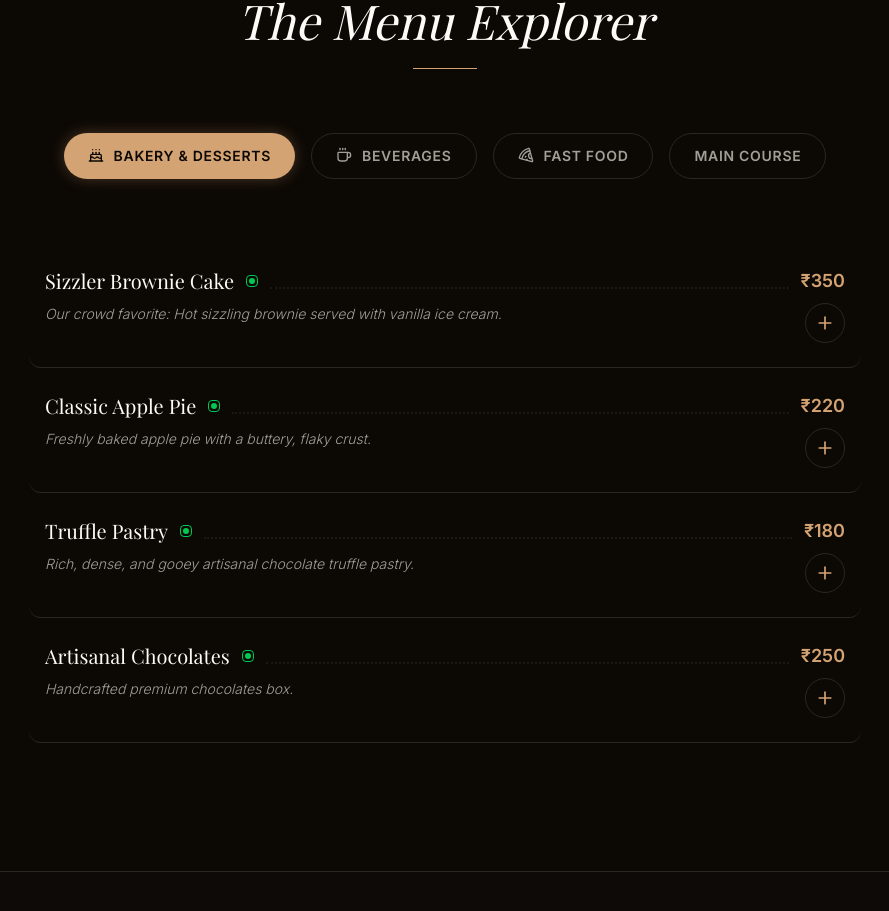
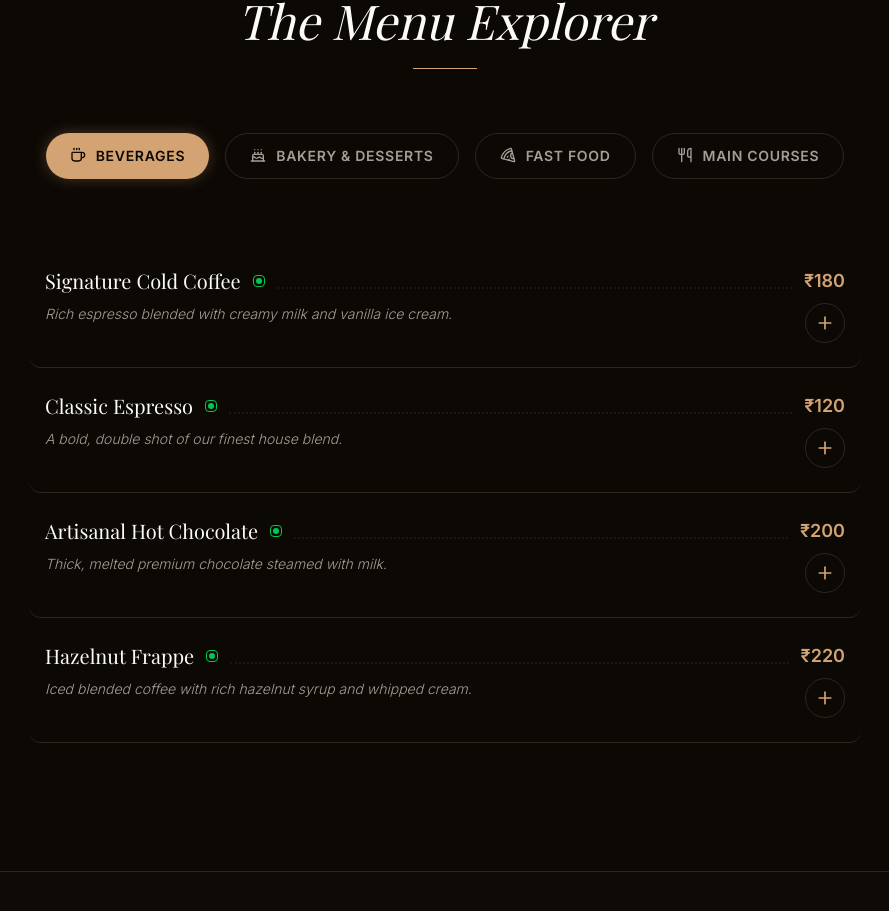
Before and after one commit to s4sxam/The-Bakeology-Cafe, a React (Vite) app: page / in a window 1280 px wide. Shown: the part 968-1879 px from the top of the page, without its empty margins (195-1084 px from the left). Built offline with nearby package versions, Linux system fonts and the light colour scheme; a web font is replaced by a local one.

Commit message:
Update menuData.ts

```diff
--- a/src/data/menuData.ts
+++ b/src/data/menuData.ts
@@ -5,32 +5,65 @@ export type MenuItemType = {
   description: string;
   category: string;
   isVeg: boolean;
+  image?: string; // Made optional so code doesn't break if other items don't have images yet
 };
 
-// Updated specifically for The Bakeology based on your Google Maps data
-export const menuData: MenuItemType[] =[
-  // Bakery & Desserts
-  { id: 'bd1', name: 'Sizzler Brownie Cake', price: 350, description: 'Our crowd favorite: Hot sizzling brownie served with vanilla ice cream.', category: 'Bakery & Desserts', isVeg: true },
-  { id: 'bd2', name: 'Classic Apple Pie', price: 220, description: 'Freshly baked apple pie with a buttery, flaky crust.', category: 'Bakery & Desserts', isVeg: true },
-  { id: 'bd3', name: 'Truffle Pastry', price: 180, description: 'Rich, dense, and gooey artisanal chocolate truffle pastry.', category: 'Bakery & Desserts', isVeg: true },
-  { id: 'bd4', name: 'Artisanal Chocolates', price: 250, description: 'Handcrafted premium chocolates box.', category: 'Bakery & Desserts', isVeg: true },
+export const menuData: MenuItemType[] = [
+  // Beverages (No images provided yet)
+  { id: 'b1', name: 'Signature Cold Coffee', price: 180, description: 'Rich espresso blended with creamy milk and vanilla ice cream.', category: 'Beverages', isVeg: true },
+  { id: 'b2', name: 'Classic Espresso', price: 120, description: 'A bold, double shot of our finest house blend.', category: 'Beverages', isVeg: true },
+  { id: 'b3', name: 'Artisanal Hot Chocolate', price: 200, description: 'Thick, melted premium chocolate steamed with milk.', category: 'Beverages', isVeg: true },
+  { id: 'b4', name: 'Hazelnut Frappe', price: 220, description: 'Iced blended coffee with rich hazelnut syrup and whipped cream.', category: 'Beverages', isVeg: true },
 
-  // Beverages
-  { id: 'b1', name: 'Specialty Cappuccino', price: 200, description: 'Handcrafted hot coffee brewed to absolute perfection.', category: 'Beverages', isVeg: true },
-  { id: 'b2', name: 'Artisanal Cold Coffee', price: 220, description: 'Creamy and refreshing signature cold brew blend.', category: 'Beverages', isVeg: true },
-  { id: 'b3', name: 'Passionfruit Cooler', price: 240, description: 'Tropical passionfruit mocktail with sparkling water.', category: 'Beverages', isVeg: true },
+  // Bakery & Desserts (UPDATED WITH LOCAL IMAGES)
+  {
+    id: 'bd1',
+    name: 'Chocolate Truffle Pastry',
+    price: 150,
+    description: 'Decadent layers of dark chocolate sponge and rich ganache.',
+    category: 'Bakery & Desserts',
+    isVeg: true,
+    image: '/images/pexels-pelageia-zelenina-58865108-10390468.webp'
+  },
+  {
+    id: 'bd2',
+    name: 'Classic Apple Pie',
+    price: 180,
+    description: 'Warm, spiced apples baked in a buttery, flaky crust.',
+    category: 'Bakery & Desserts',
+    isVeg: true,
+    image: '/images/pexels-mary-nikitina-53440096-7790871.webp'
+  },
+  {
+    id: 'bd3',
+    name: 'Artisanal Chocolates',
+    price: 120,
+    description: 'Handcrafted melt-in-your-mouth artisanal chocolates.',
+    category: 'Bakery & Desserts',
+    isVeg: true,
+    image: '/images/pexels-suju-1693027.webp'
+  },
+  {
+    id: 'bd4',
+    name: 'Sizzler Brownie Cake',
+    price: 250,
+    description: 'Hot sizzling brownie served with vanilla ice cream and chocolate sauce.',
+    category: 'Bakery & Desserts',
+    isVeg: true,
+    image: '/images/pexels-pixabay-45202.webp'
+  },
 
   // Fast Food
-  { id: 'f1', name: 'Signature Veg Pizza', price: 380, description: 'Freshly baked pizza loaded with premium seasonal veggies.', category: 'Fast Food', isVeg: true },
-  { id: 'f2', name: 'Bombay Pav Bhaji', price: 250, description: 'Spicy mashed vegetable curry served with soft buttery pav.', category: 'Fast Food', isVeg: true },
-  { id: 'f3', name: 'Bao Bun Veg', price: 240, description: 'Soft steamed bao buns filled with savory gourmet vegetables.', category: 'Fast Food', isVeg: true },
-  { id: 'f4', name: 'Steamed Dumplings', price: 220, description: 'Delicate dumplings stuffed with an aromatic veg filling.', category: 'Fast Food', isVeg: true },
-  { id: 'f5', name: 'Crispy Onion Strings', price: 180, description: 'Deep-fried battered onion strings served with dips.', category: 'Fast Food', isVeg: true },
+  { id: 'ff1', name: 'Wholesome Veg Burger', price: 160, description: 'Crispy veg patty with fresh lettuce, tomatoes, and house mayo.', category: 'Fast Food', isVeg: true },
+  { id: 'ff2', name: 'Barbeque Cottage Cheese Pizza', price: 280, description: 'Paneer tossed in BBQ sauce with bell peppers and mozzarella.', category: 'Fast Food', isVeg: true },
+  { id: 'ff3', name: 'Pan-Fried Chilli Paneer Bao', price: 220, description: 'Soft steamed bao buns stuffed with spicy paneer chunks.', category: 'Fast Food', isVeg: true },
+  { id: 'ff4', name: 'Cheese Corn Sizzler', price: 350, description: 'Sizzling hot plate loaded with cheese, corn, and spicy wedges.', category: 'Fast Food', isVeg: true },
 
-  // Main Course
-  { id: 'm1', name: 'Mushroom Paneer Masala', price: 320, description: 'Rich, savory gravy loaded with fresh mushrooms and soft paneer.', category: 'Main Course', isVeg: true },
-  { id: 'm2', name: 'Garlic Butter Naan', price: 80, description: 'Soft traditional bread topped with fresh garlic and butter.', category: 'Main Course', isVeg: true },
-  { id: 'm3', name: 'Missi Roti', price: 60, description: 'Traditional Indian spiced flatbread.', category: 'Main Course', isVeg: true },
+  // Main Courses
+  { id: 'mc1', name: 'Burnt Garlic Fried Rice', price: 220, description: 'Wok-tossed rice with a strong, aromatic burnt garlic flavor.', category: 'Main Courses', isVeg: true },
+  { id: 'mc2', name: 'Alfredo Macaroni Pasta', price: 260, description: 'Macaroni in a rich, creamy, and cheesy white sauce.', category: 'Main Courses', isVeg: true },
+  { id: 'mc3', name: 'Veg Schezwan Noodles', price: 210, description: 'Spicy, wok-tossed noodles with fresh vegetables and schezwan sauce.', category: 'Main Courses', isVeg: true },
+  { id: 'mc4', name: 'Special Pav Bhaji', price: 180, description: 'Mumbai-style mashed vegetable curry served with buttery buns.', category: 'Main Courses', isVeg: true },
 ];
 
-export const categories =['Bakery & Desserts', 'Beverages', 'Fast Food', 'Main Course'];
+export const categories = ['Beverages', 'Bakery & Desserts', 'Fast Food', 'Main Courses'];
```
